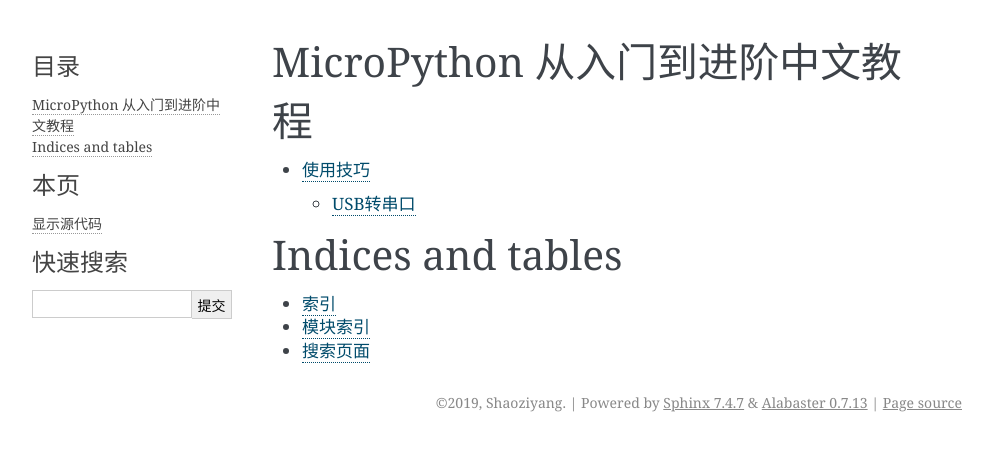
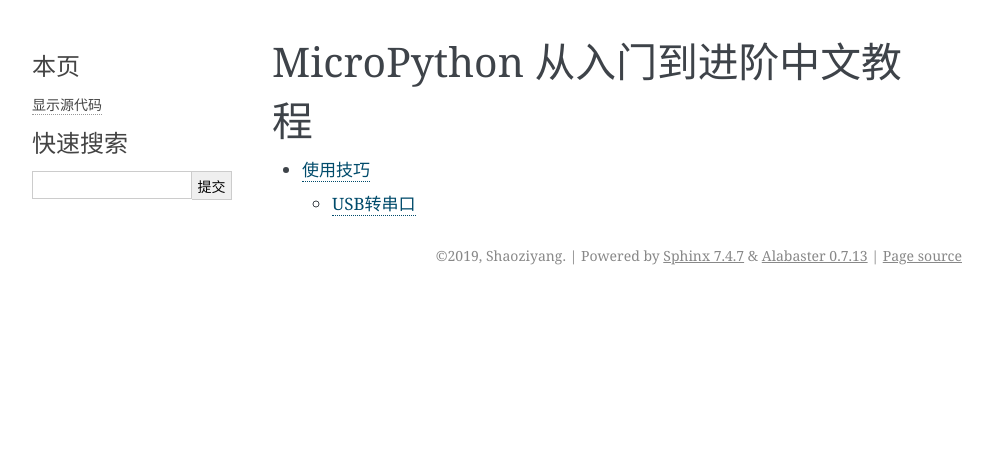
Before and after one commit to micropython-Chinese-Community/MicroPythonChineseReference, a Sphinx documentation site: the page built from docs/index.rst, in a window 1280 px wide. Shown: the top 451 px of the page, without its empty margins (148-1141 px from the left). Built offline with Sphinx 7.4.7, drawn with Linux system fonts in a browser that asks for light colours; part of the change alters nothing that is shown.

Commit message:
Update index.rst

```diff
--- a/docs/index.rst
+++ b/docs/index.rst
@@ -1,19 +1,6 @@
-.. MicroPythonChineseReference documentation master file, created by
-   sphinx-quickstart on Wed Sep 18 13:51:24 2019.
-   You can adapt this file completely to your liking, but it should at least
-   contain the root `toctree` directive.
-
 MicroPython 从入门到进阶中文教程
 ========================================
 
 .. toctree::
 
     使用技巧/index.rst
-
-
-Indices and tables
-==================
-
-* :ref:`genindex`
-* :ref:`modindex`
-* :ref:`search`
```
